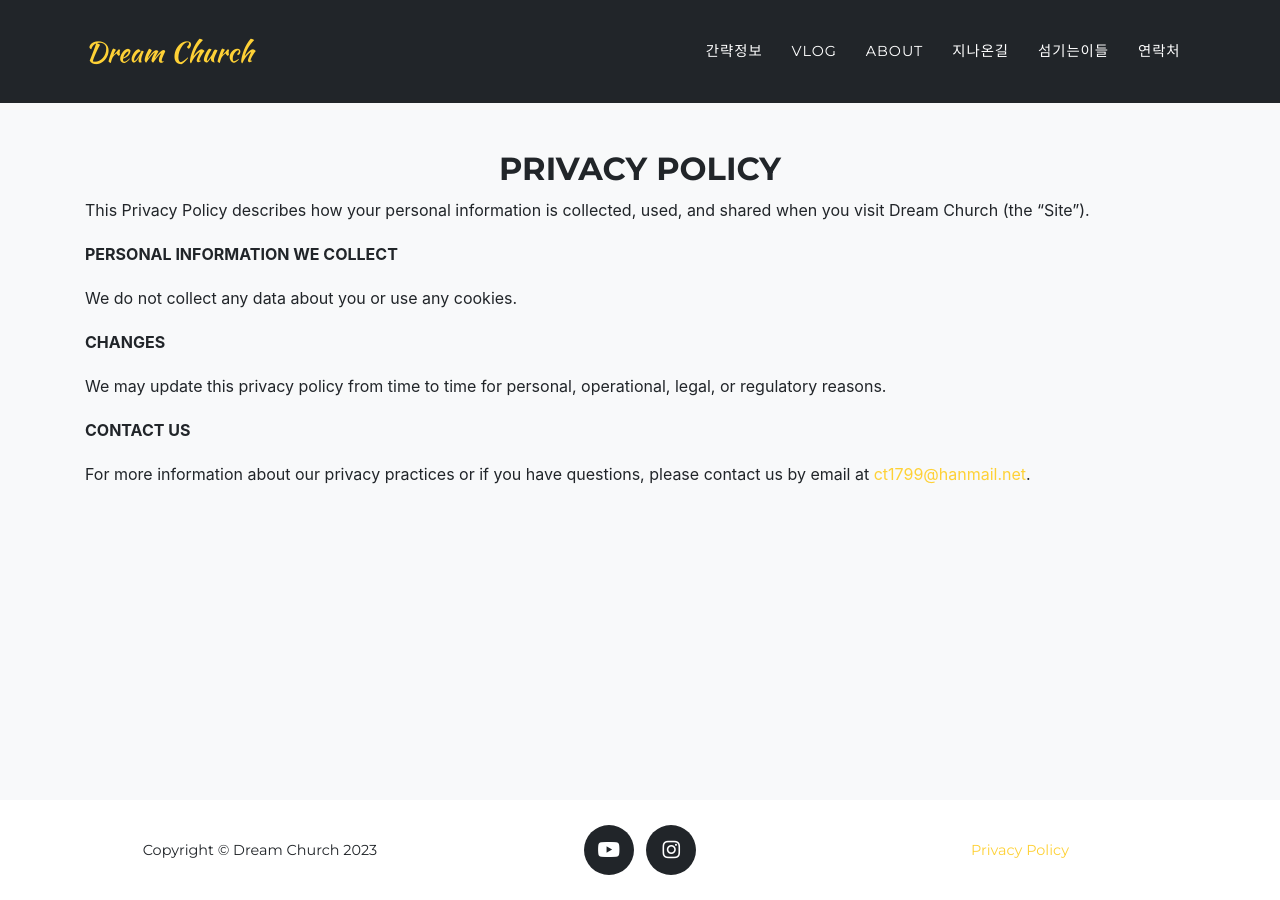
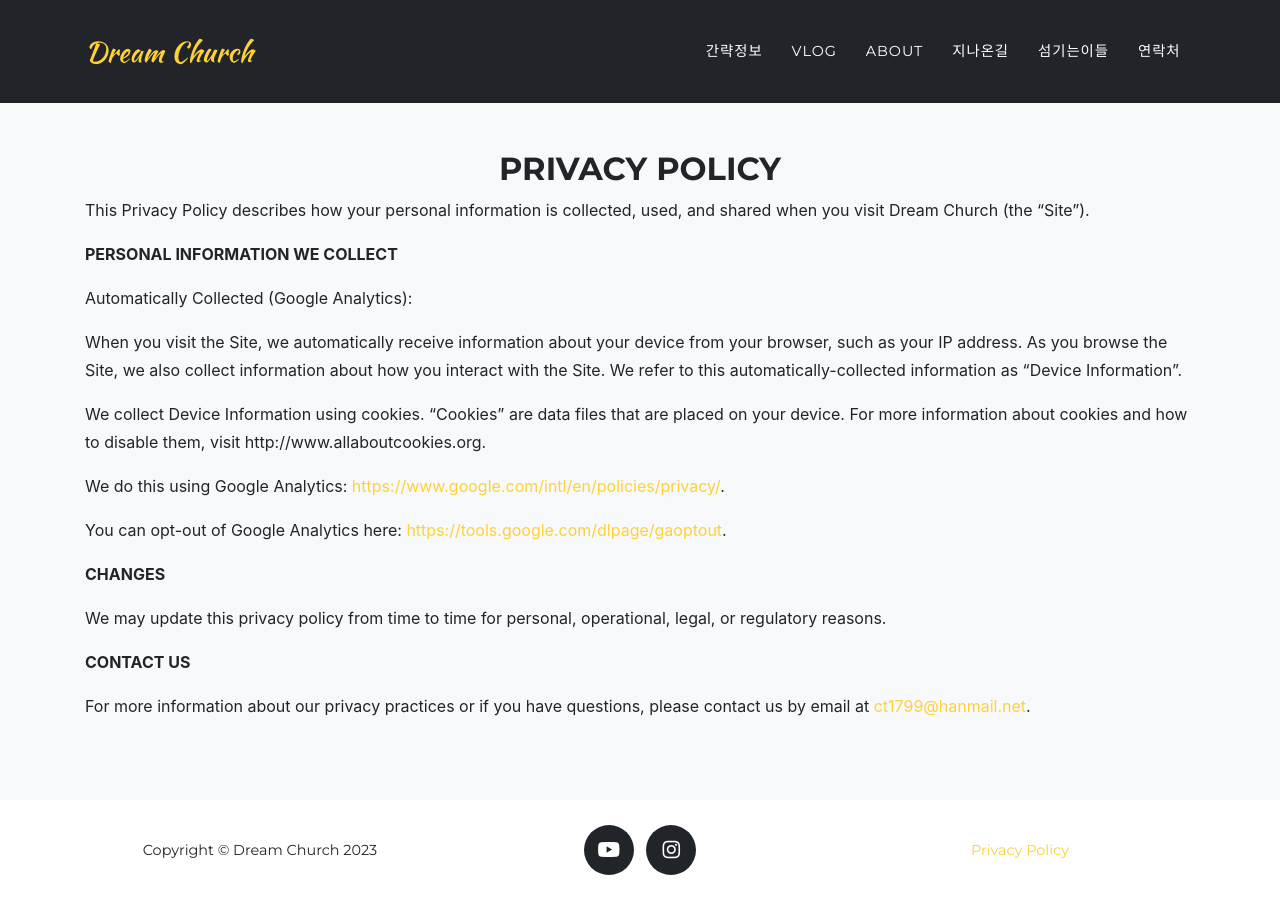
Before and after one commit to dreamchurch/dreamchurch.github.io, a Jekyll site: the page built from legal.md, in a window 1280 px wide. Built offline with Jekyll 4.4.1, drawn with Linux system fonts in a browser that asks for light colours; some web fonts are replaced; some of the changed lines change nothing that is shown.

Commit message:
google analytics added

```diff
--- a/_config.yml
+++ b/_config.yml
@@ -27,7 +27,7 @@
 locale: 'en-US' # See available languages in _data/sitetext.yml
 
 analytics:
-  google: #Google Analytics tracking code here
+  google: G-30Y1EVQZ5M
 
 collections:
   portfolio:
```
